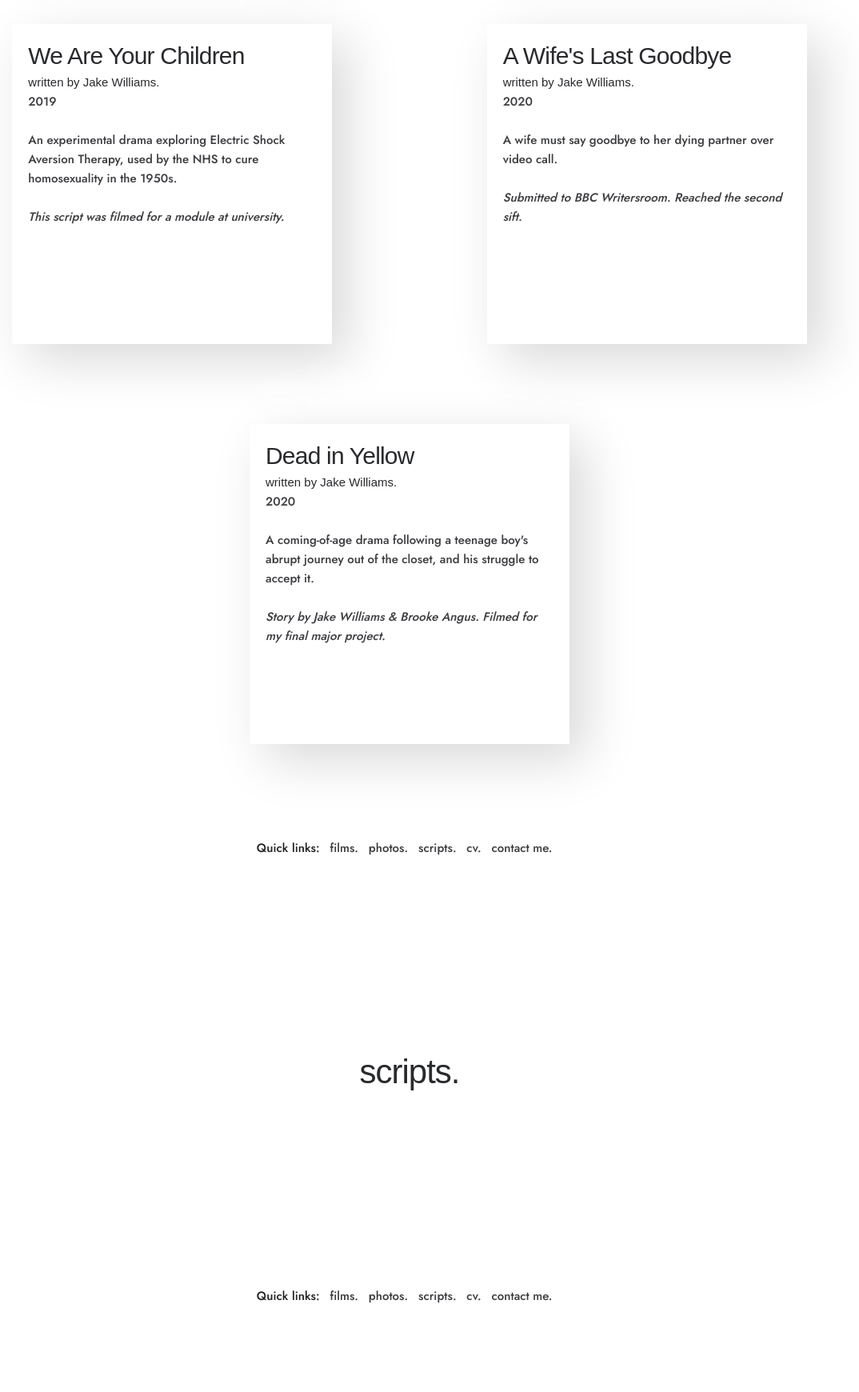
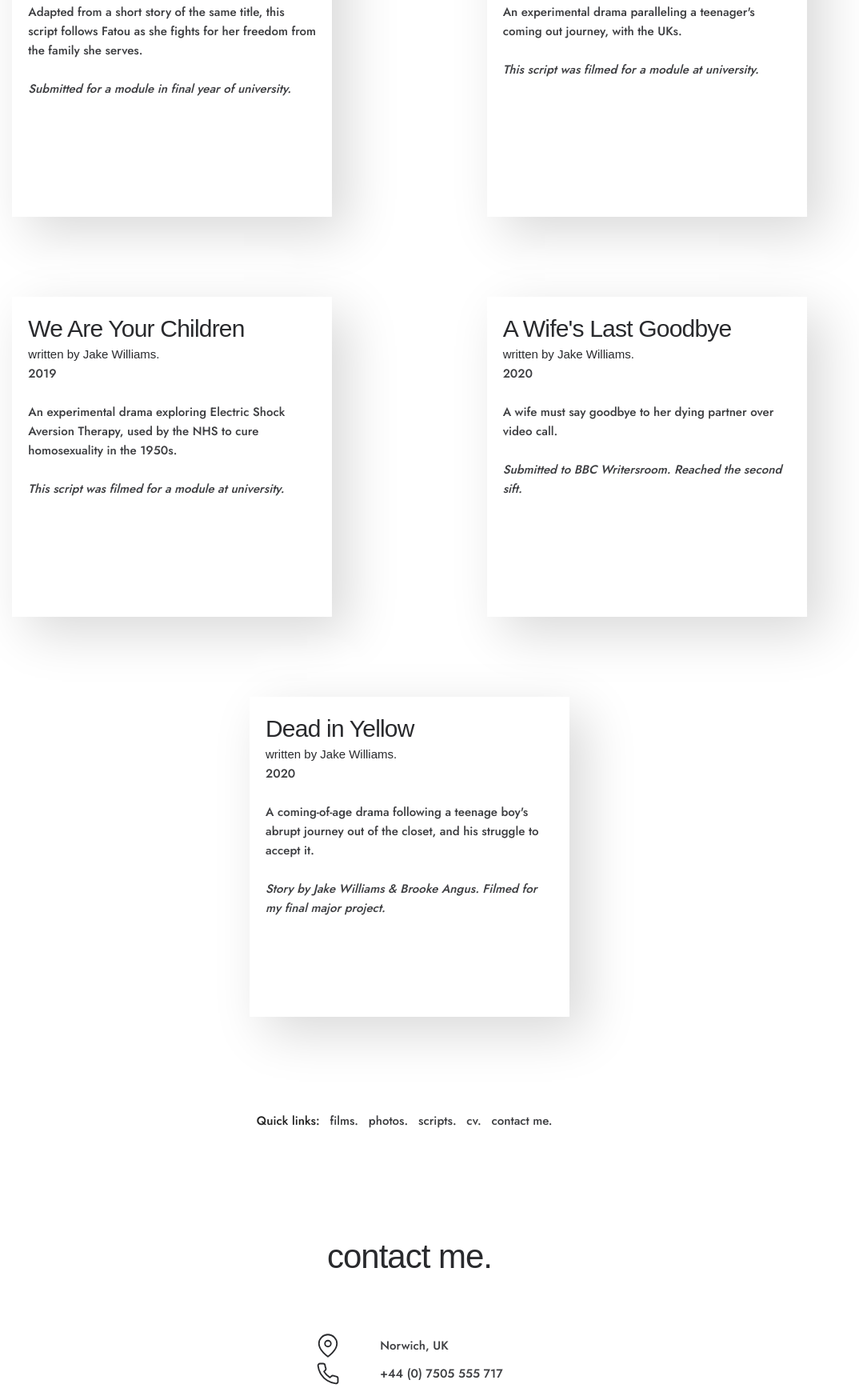
Before and after one commit to PocketCoder/portfolio, a plain HTML site: page index.html in a window 1280 px wide. Shown: the part 4381-6121 px from the top of the page at 80% size, without its empty margins (128-1202 px from the left). Drawn offline with nearby package versions, Linux system fonts and the light colour scheme.

Commit message:
minor fixes

```diff
--- a/assets/main.css
+++ b/assets/main.css
@@ -313,12 +313,8 @@ main {
     justify-content: space-evenly;
     align-items: center;
 
-    height: 50vh;
+    min-height: 100vh;
     width: 100vw;
-}
-
-#scripts h1 {
-    display:none
 }
 
 .box {
--- a/assets/script.js
+++ b/assets/script.js
@@ -27,7 +27,7 @@ $.getJSON("meta.json", function(meta) {
                 </div>
                 `);
             } else if (i == "scripts") {
-                $("#photos .inner").append(`
+                $("#scripts .inner").append(`
                 <a href="${file}" target="_blank" class="no-line">
                     <div class="box">
                         <h4>${meta[i][a]["name"]}</h4>
```
